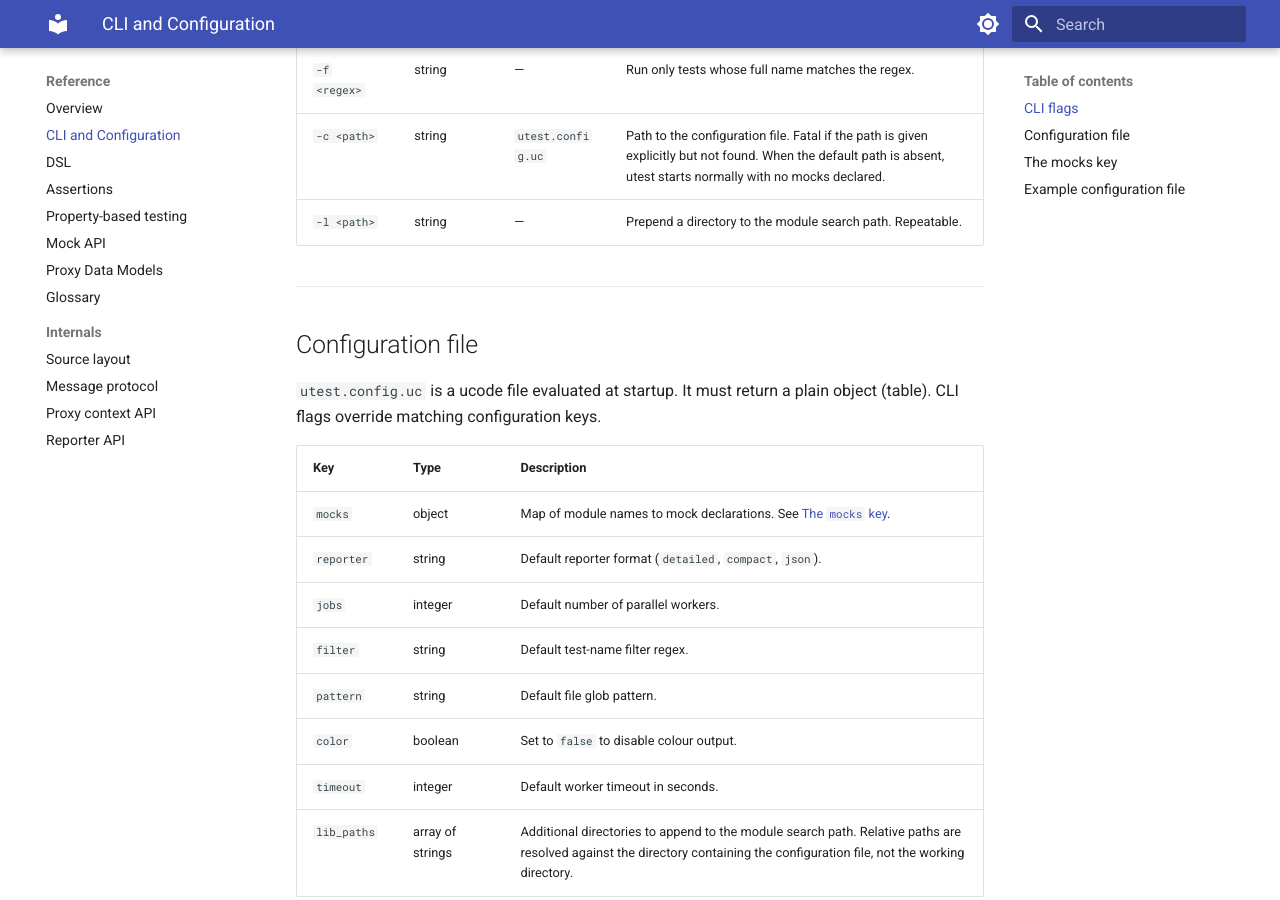
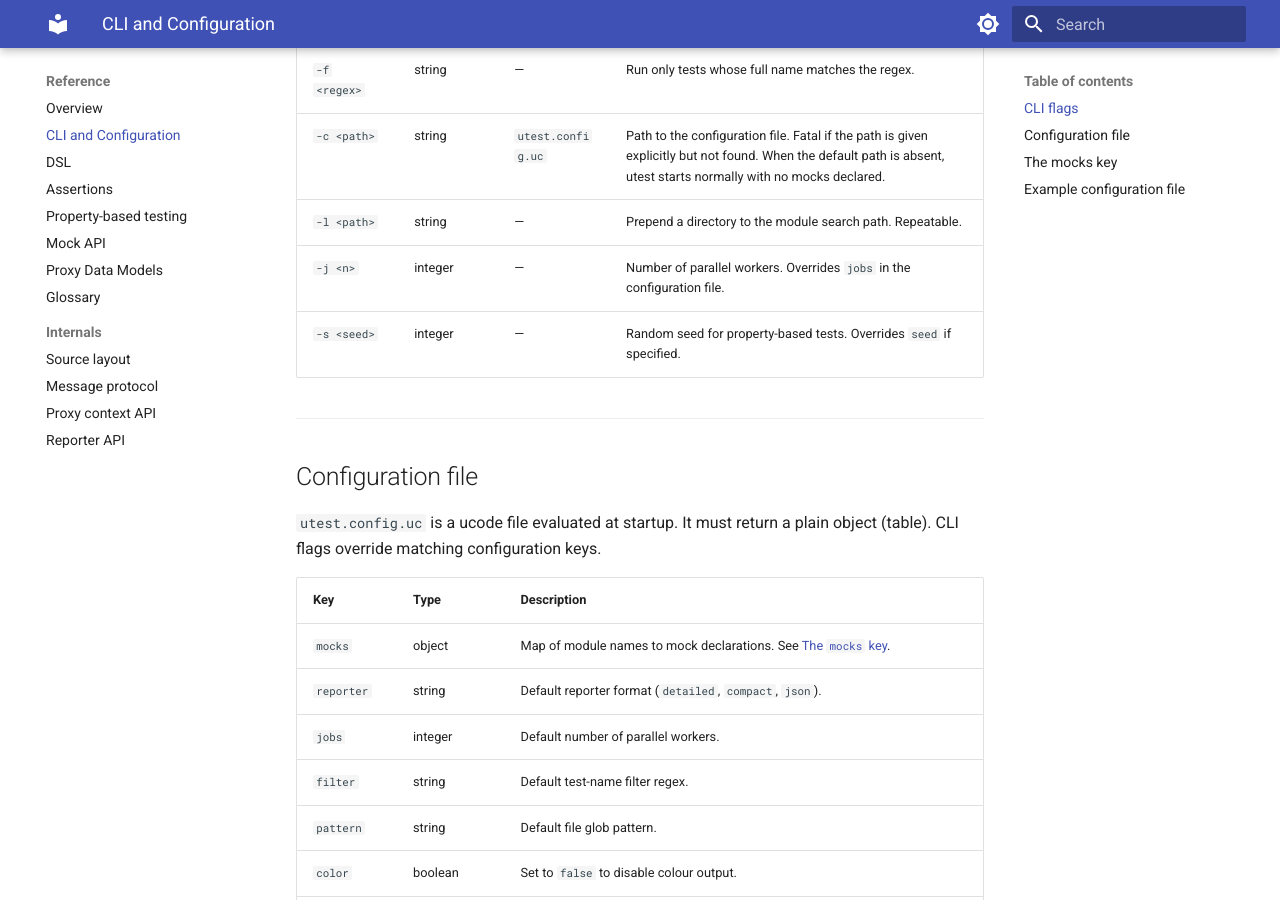
Before and after one commit to m00qek/utest, an MkDocs documentation site: the page built from docs/reference/cli.md, in a window 1280 px wide and 900 px high, scrolled down 549 px. Built offline with MkDocs 1.6.1 and Material for MkDocs 9.7.7, drawn with Linux system fonts in a browser that asks for light colours.

Commit message:
feat(cli): add -j (jobs) and -s (seed) flags

```diff
--- a/docs/reference/cli.md
+++ b/docs/reference/cli.md
@@ -13,6 +13,8 @@ Invoke as `utest [options] [<bundle>...]`. Each positional argument is a bundle
 | `-f <regex>` | string | — | Run only tests whose full name matches the regex. |
 | `-c <path>` | string | `utest.config.uc` | Path to the configuration file. Fatal if the path is given explicitly but not found. When the default path is absent, utest starts normally with no mocks declared. |
 | `-l <path>` | string | — | Prepend a directory to the module search path. Repeatable. |
+| `-j <n>` | integer | — | Number of parallel workers. Overrides `jobs` in the configuration file. |
+| `-s <seed>` | integer | — | Random seed for property-based tests. Overrides `seed` if specified. |
 
 ---
 
```
Also changed, not shown: 2 other files.
